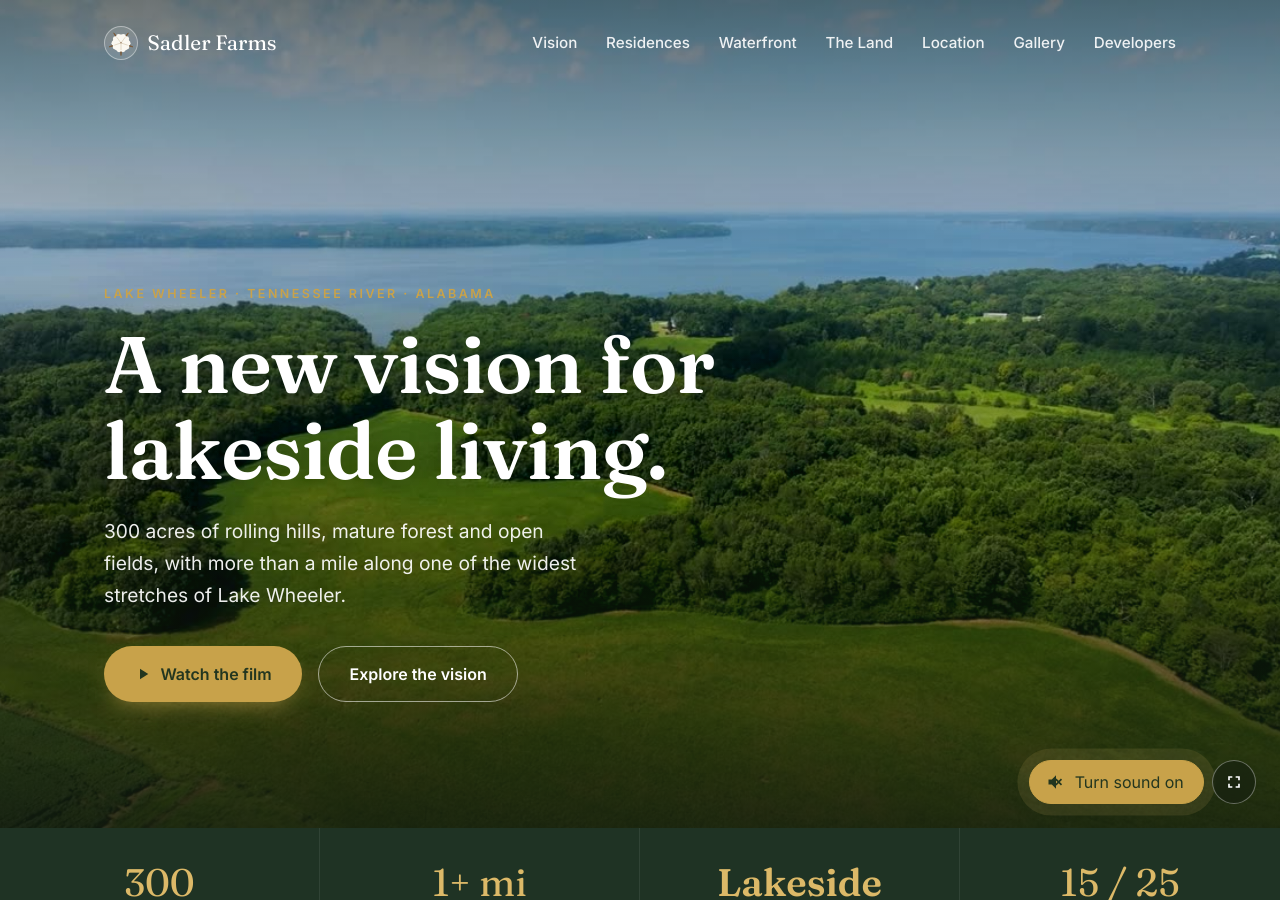
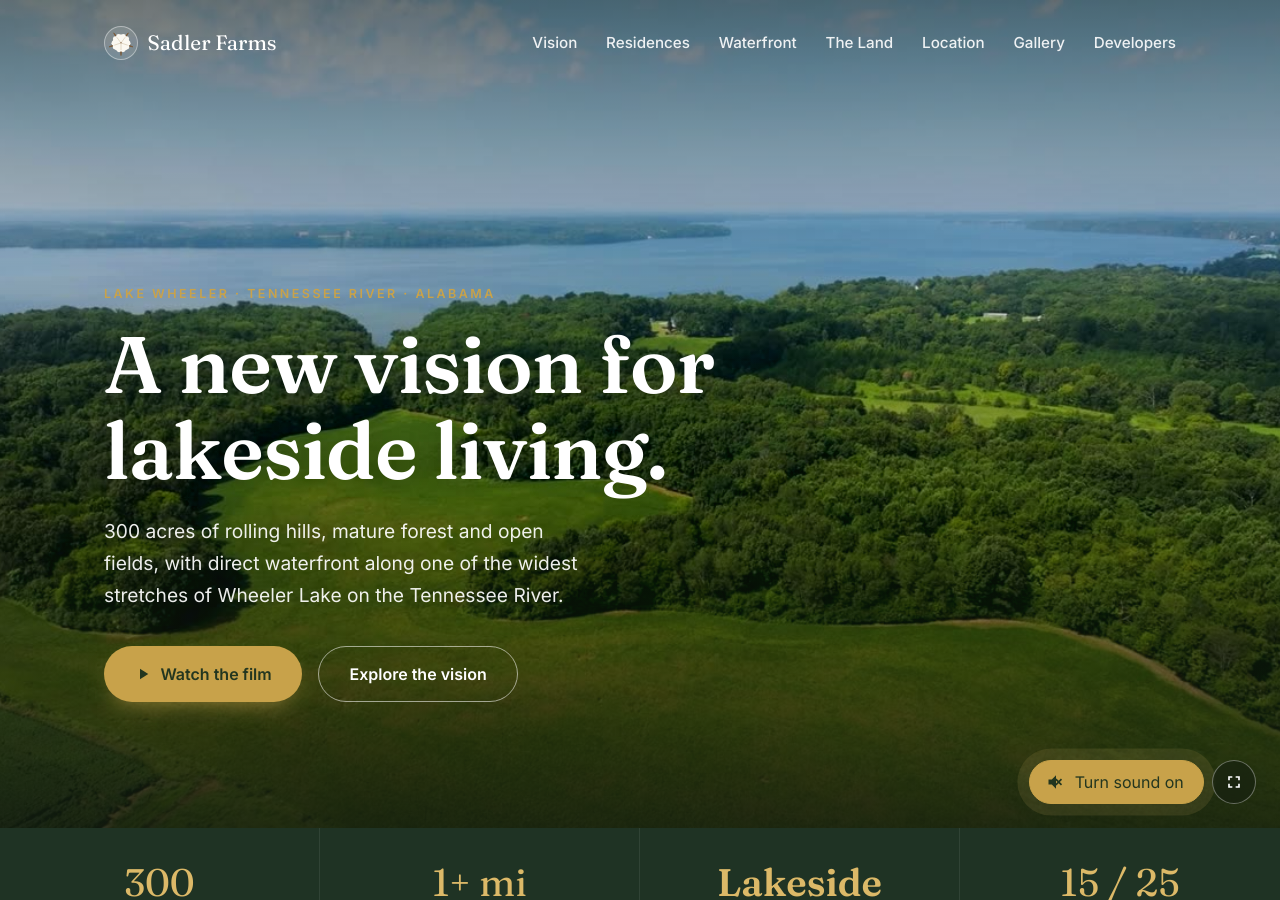
Before and after one commit to cawka/sadlerfarmsllc.com, a Jekyll site: the page built from index.html, in a window 1280 px wide and 900 px high. Built offline with Jekyll 4.4.1, drawn with Linux system fonts in a browser that asks for light colours; comment, search, counter and statistics services are not loaded.

Commit message:
Hero: "direct waterfront" lede on Wheeler Lake, Tennessee River
The hero lede now reads "...with direct waterfront along one of the
widest stretches of Wheeler Lake on the Tennessee River", replacing
"more than a mile along ... Lake Wheeler".

Co-Authored-By: Claude Opus 5.5 <noreply@anthropic.com>
Claude-Session: https://claude.ai/code/session_01FiGmMBAuR3rbnLVuuFUXma

```diff
--- a/index.html
+++ b/index.html
@@ -47,8 +47,8 @@ video:
     <p class="eyebrow">Lake Wheeler &middot; Tennessee River &middot; Alabama</p>
     <h1 class="hero__title">A new vision for lakeside living.</h1>
     <p class="hero__lede">
-      300 acres of rolling hills, mature forest and open fields, with more than a mile
-      along one of the widest stretches of Lake Wheeler.
+      300 acres of rolling hills, mature forest and open fields, with direct waterfront
+      along one of the widest stretches of Wheeler Lake on the Tennessee River.
     </p>
     <div class="hero__actions">
       <button class="btn js-watch" type="button">
```
